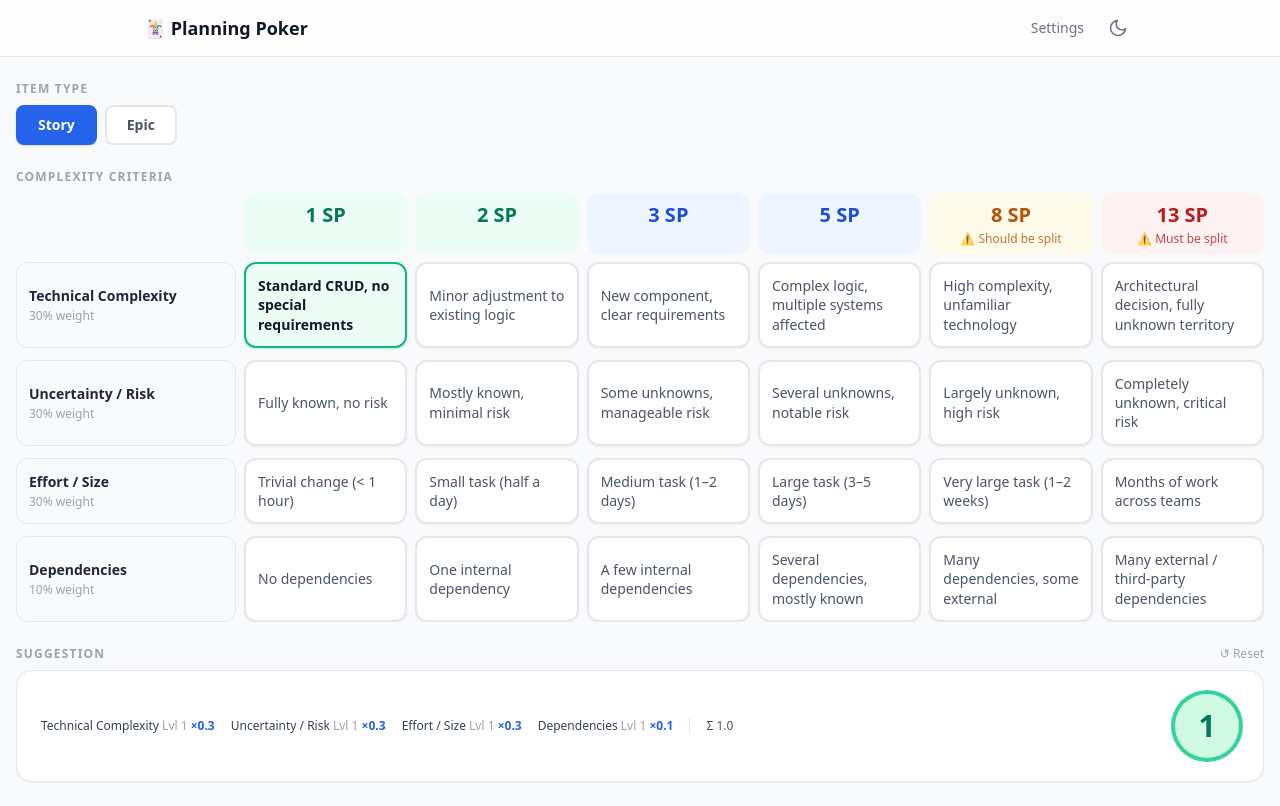
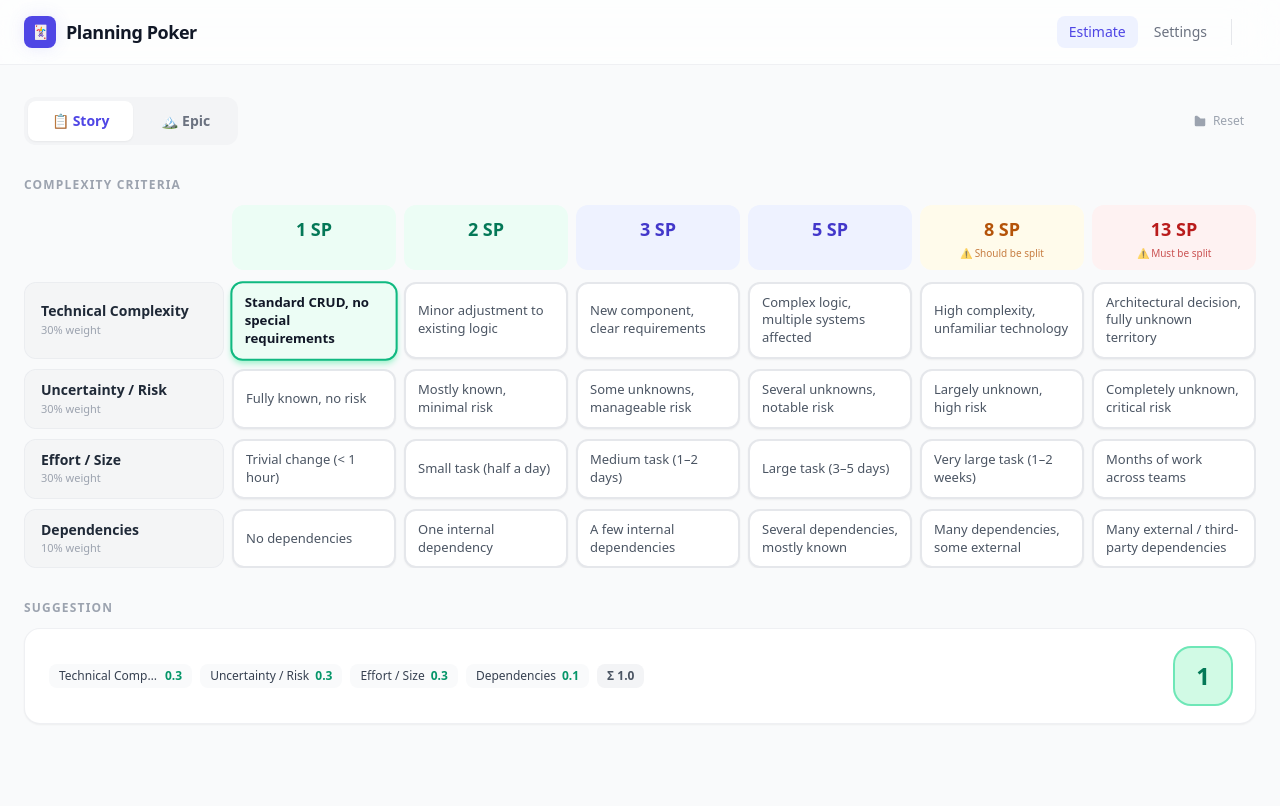
Before and after one commit to DoJo-2025/PlanningPokerTool, a React (Vite) app: page /#/ in a window 1280 px wide. Both pictures are taken after a click on the button "Standard CRUD, no special requirements". Built offline with nearby package versions, Linux system fonts and the light colour scheme.

Commit message:
Design: Comprehensive UI/UX overhaul - indigo brand, animations, polished components

```diff
--- a/src/App.tsx
+++ b/src/App.tsx
@@ -8,21 +8,34 @@ export default function App() {
     <HashRouter>
       <div className="min-h-screen flex flex-col">
         {/* Header */}
-        <header className="sticky top-0 z-10 border-b border-gray-200 dark:border-gray-800 bg-white/80 dark:bg-gray-900/80 backdrop-blur-sm">
-          <div className="max-w-5xl mx-auto px-4 h-14 flex items-center justify-between">
-            <NavLink to="/" className="flex items-center gap-2 font-bold text-gray-900 dark:text-white text-lg">
-              🃏 Planning Poker
+        <header className="sticky top-0 z-10 border-b border-gray-200/60 dark:border-gray-800/60 bg-white/70 dark:bg-gray-950/70 backdrop-blur-xl">
+          <div className="max-w-7xl mx-auto px-6 h-16 flex items-center justify-between">
+            <NavLink to="/" className="flex items-center gap-2.5 font-bold text-gray-900 dark:text-white text-lg tracking-tight">
+              <span className="inline-flex items-center justify-center w-8 h-8 rounded-lg bg-brand-600 text-white text-sm shadow-glow">
+                🃏
+              </span>
+              Planning Poker
             </NavLink>
-            <div className="flex items-center gap-4">
+            <div className="flex items-center gap-1">
+              <NavLink
+                to="/"
+                className={({ isActive }) =>
+                  `px-3 py-1.5 rounded-lg text-sm font-medium transition-all ${isActive ? 'bg-brand-50 dark:bg-brand-950 text-brand-600 dark:text-brand-400' : 'text-gray-500 hover:text-gray-900 dark:hover:text-white hover:bg-gray-100 dark:hover:bg-gray-800'}`
+                }
+              >
+                Estimate
+              </NavLink>
               <NavLink
                 to="/settings"
                 className={({ isActive }) =>
-                  `text-sm font-medium transition-colors ${isActive ? 'text-brand-600 dark:text-brand-400' : 'text-gray-500 hover:text-gray-900 dark:hover:text-white'}`
+                  `px-3 py-1.5 rounded-lg text-sm font-medium transition-all ${isActive ? 'bg-brand-50 dark:bg-brand-950 text-brand-600 dark:text-brand-400' : 'text-gray-500 hover:text-gray-900 dark:hover:text-white hover:bg-gray-100 dark:hover:bg-gray-800'}`
                 }
               >
                 Settings
               </NavLink>
-              <ThemeToggle />
+              <div className="ml-2 pl-2 border-l border-gray-200 dark:border-gray-700">
+                <ThemeToggle />
+              </div>
             </div>
           </div>
         </header>
--- a/src/components/criteria/CriteriaPanel.tsx
+++ b/src/components/criteria/CriteriaPanel.tsx
@@ -71,8 +71,8 @@ export function CriteriaPanel({ criteria, ratings, scale, showWarnings = true, o
     <div className="w-full overflow-x-auto">
       {/* Column headers */}
       <div
-        className="grid gap-2 mb-2"
-        style={{ gridTemplateColumns: `220px repeat(${levels.length}, minmax(140px, 1fr))` }}
+        className="grid gap-2 mb-3"
+        style={{ gridTemplateColumns: `200px repeat(${levels.length}, minmax(130px, 1fr))` }}
       >
         <div />
         {levels.map((level) => {
@@ -84,11 +84,11 @@ export function CriteriaPanel({ criteria, ratings, scale, showWarnings = true, o
           return (
             <div
               key={level}
-              className={`rounded-xl px-3 py-2 text-center font-bold ${accent.header}`}
+              className={`rounded-xl px-3 py-2.5 text-center font-bold ${accent.header}`}
             >
-              <div className="text-xl">{scaleValue}{unitLabel && ` ${unitLabel}`}</div>
+              <div className="text-lg">{scaleValue}{unitLabel && ` ${unitLabel}`}</div>
               {warning && (
-                <div className="text-xs font-normal mt-0.5 leading-tight opacity-80">
+                <div className="text-[10px] font-medium mt-1 leading-tight opacity-75">
                   ⚠ {warning}
                 </div>
               )}
@@ -98,21 +98,21 @@ export function CriteriaPanel({ criteria, ratings, scale, showWarnings = true, o
       </div>
 
       {/* Criterion rows */}
-      <div className="flex flex-col gap-3">
+      <div className="flex flex-col gap-2.5">
         {criteria.map((criterion) => {
           const selected = ratingMap.get(criterion.id)
           return (
             <div
               key={criterion.id}
-              className="grid gap-2 items-stretch"
-              style={{ gridTemplateColumns: `220px repeat(${levels.length}, minmax(140px, 1fr))` }}
+              className="grid gap-2 items-stretch animate-fade-in"
+              style={{ gridTemplateColumns: `200px repeat(${levels.length}, minmax(130px, 1fr))` }}
             >
               {/* Row label */}
-              <div className="flex flex-col justify-center px-3 py-2 rounded-xl bg-gray-50 dark:bg-gray-800 border border-gray-200 dark:border-gray-700">
-                <span className="text-sm font-semibold text-gray-800 dark:text-gray-100">
+              <div className="flex flex-col justify-center px-4 py-2.5 rounded-xl bg-gray-100/80 dark:bg-gray-800/80 border border-gray-200/60 dark:border-gray-700/60">
+                <span className="text-sm font-semibold text-gray-800 dark:text-gray-100 leading-tight">
                   {criterion.label}
                 </span>
-                <span className="text-xs text-gray-400 mt-0.5">
+                <span className="text-[11px] text-gray-400 dark:text-gray-500 mt-0.5 font-medium">
                   {Math.round(criterion.weight * 100)}% weight
                 </span>
               </div>
@@ -128,10 +128,10 @@ export function CriteriaPanel({ criteria, ratings, scale, showWarnings = true, o
                     onClick={() => onRate(criterion.id, l.level)}
                     aria-pressed={isSelected}
                     className={[
-                      'rounded-xl border-2 px-3 py-3 text-left text-sm leading-snug transition-all duration-150 shadow-sm focus:outline-none focus-visible:ring-2 focus-visible:ring-brand-500',
+                      'rounded-xl border-2 px-3 py-2.5 text-left text-[13px] leading-snug transition-all duration-200 focus:outline-none focus-visible:ring-2 focus-visible:ring-brand-500 cursor-pointer',
                       isSelected
-                        ? `${accent.cardSelected} shadow-md font-semibold text-gray-900 dark:text-gray-50`
-                        : `bg-white dark:bg-gray-900 text-gray-600 dark:text-gray-300 shadow-sm ${accent.card}`,
+                        ? `${accent.cardSelected} shadow-md font-semibold text-gray-900 dark:text-gray-50 scale-[1.02]`
+                        : `bg-white dark:bg-gray-900 text-gray-600 dark:text-gray-300 shadow-sm hover:shadow-md hover:scale-[1.01] ${accent.card}`,
                     ].join(' ')}
                   >
                     {l.description}
--- a/src/components/result/ResultPanel.tsx
+++ b/src/components/result/ResultPanel.tsx
@@ -5,47 +5,59 @@ interface ResultPanelProps {
 }
 
 // Same color progression as CriteriaPanel columns: green → blue → amber → red
-function getBadgeColors(score: number): string {
-  if (score <= 2) return 'bg-emerald-100 text-emerald-700 dark:bg-emerald-900/40 dark:text-emerald-300 ring-emerald-400'
-  if (score <= 5) return 'bg-brand-100 text-brand-700 dark:bg-brand-900/40 dark:text-brand-300 ring-brand-400'
-  if (score <= 8) return 'bg-amber-100 text-amber-700 dark:bg-amber-900/40 dark:text-amber-300 ring-amber-400'
-  return 'bg-red-100 text-red-700 dark:bg-red-900/40 dark:text-red-300 ring-red-400'
+function getBadgeColors(score: number): { bg: string; ring: string } {
+  if (score <= 2) return { bg: 'bg-emerald-100 text-emerald-700 dark:bg-emerald-900/40 dark:text-emerald-300', ring: 'ring-emerald-300 dark:ring-emerald-700' }
+  if (score <= 5) return { bg: 'bg-brand-100 text-brand-700 dark:bg-brand-900/40 dark:text-brand-300', ring: 'ring-brand-300 dark:ring-brand-700' }
+  if (score <= 8) return { bg: 'bg-amber-100 text-amber-700 dark:bg-amber-900/40 dark:text-amber-300', ring: 'ring-amber-300 dark:ring-amber-700' }
+  return { bg: 'bg-red-100 text-red-700 dark:bg-red-900/40 dark:text-red-300', ring: 'ring-red-300 dark:ring-red-700' }
+}
+
+function getContributionColor(level: number): string {
+  if (level <= 2) return 'text-emerald-600 dark:text-emerald-400'
+  if (level <= 4) return 'text-brand-600 dark:text-brand-400'
+  if (level <= 5) return 'text-amber-600 dark:text-amber-400'
+  return 'text-red-600 dark:text-red-400'
 }
 
 export function ResultPanel({ result }: ResultPanelProps) {
   if (!result) {
     return (
-      <div className="h-28 flex items-center justify-center rounded-2xl border-2 border-dashed border-gray-200 dark:border-gray-700 text-gray-400 dark:text-gray-500 text-sm">
-        Rate all criteria to see a suggestion
+      <div className="h-24 flex items-center justify-center rounded-2xl border-2 border-dashed border-gray-200 dark:border-gray-700/60 text-gray-400 dark:text-gray-500 text-sm animate-fade-in">
+        <span className="flex items-center gap-2">
+          <span className="text-lg">✨</span>
+          Rate all criteria to see a suggestion
+        </span>
       </div>
     )
   }
 
   const displayValue = result.finalValue ?? result.suggestedValue
   const numericValue = numericScaleValue(displayValue)
-  const badgeColors = getBadgeColors(numericValue)
+  const colors = getBadgeColors(numericValue)
 
   return (
-    <div className="h-28 flex items-center rounded-2xl border border-gray-200 dark:border-gray-700 bg-white dark:bg-gray-800 px-6 shadow-sm">
-      {/* Breakdown – left side */}
-      <div className="flex-1 flex flex-wrap items-center gap-x-4 gap-y-1 text-xs text-gray-500 dark:text-gray-400">
+    <div className="h-24 flex items-center rounded-2xl border border-gray-200/60 dark:border-gray-700/60 bg-white dark:bg-gray-800/80 px-6 shadow-sm animate-slide-up">
+      {/* Breakdown – left side: compact pills */}
+      <div className="flex-1 flex flex-wrap items-center gap-2">
         {result.breakdown.map((entry) => (
-          <span key={entry.criterionId} className="whitespace-nowrap">
-            <span className="font-medium text-gray-700 dark:text-gray-300">{entry.label}</span>{' '}
-            <span className="text-gray-400">Lvl {entry.selectedLevel}</span>{' '}
-            <span className="font-semibold text-brand-600 dark:text-brand-400">
-              ×{(entry.contribution).toFixed(1)}
+          <span
+            key={entry.criterionId}
+            className="inline-flex items-center gap-1.5 rounded-lg bg-gray-50 dark:bg-gray-700/50 px-2.5 py-1 text-xs"
+          >
+            <span className="font-medium text-gray-700 dark:text-gray-300 truncate max-w-[100px]">{entry.label}</span>
+            <span className={`font-bold ${getContributionColor(entry.selectedLevel)}`}>
+              {entry.contribution.toFixed(1)}
             </span>
           </span>
         ))}
-        <span className="whitespace-nowrap border-l border-gray-200 dark:border-gray-600 pl-4 font-medium text-gray-600 dark:text-gray-300">
+        <span className="inline-flex items-center gap-1 rounded-lg bg-gray-100 dark:bg-gray-700 px-2.5 py-1 text-xs font-semibold text-gray-600 dark:text-gray-300">
           Σ {result.weightedScore.toFixed(1)}
         </span>
       </div>
 
       {/* Badge – right side, fixed size, color matches complexity level */}
-      <div className="ml-6 flex-shrink-0">
-        <span className={`inline-flex items-center justify-center w-16 h-16 rounded-full font-extrabold ring-4 text-3xl ${badgeColors}`}>
+      <div className="ml-5 flex-shrink-0">
+        <span className={`inline-flex items-center justify-center w-14 h-14 rounded-2xl font-extrabold ring-2 text-2xl animate-scale-in ${colors.bg} ${colors.ring}`}>
           {displayValue}
         </span>
       </div>
--- a/src/components/story/TypeSelector.tsx
+++ b/src/components/story/TypeSelector.tsx
@@ -7,7 +7,7 @@ interface TypeSelectorProps {
 
 export function TypeSelector({ value, onChange }: TypeSelectorProps) {
   return (
-    <div className="flex gap-2" role="group" aria-label="Item type">
+    <div className="inline-flex rounded-xl bg-gray-100 dark:bg-gray-800/60 p-1 gap-1" role="group" aria-label="Item type">
       {(['story', 'epic'] as ItemType[]).map((type) => (
         <button
           key={type}
@@ -15,13 +15,13 @@ export function TypeSelector({ value, onChange }: TypeSelectorProps) {
           onClick={() => onChange(type)}
           aria-pressed={value === type}
           className={[
-            'capitalize rounded-lg px-5 py-2 text-sm font-semibold border-2 transition-all',
+            'capitalize rounded-lg px-6 py-2.5 text-sm font-semibold transition-all duration-200',
             value === type
-              ? 'bg-brand-600 text-white border-brand-600 shadow'
-              : 'bg-white dark:bg-gray-800 text-gray-600 dark:text-gray-300 border-gray-200 dark:border-gray-700 hover:border-brand-400',
+              ? 'bg-white dark:bg-gray-700 text-brand-600 dark:text-brand-400 shadow-sm'
+              : 'text-gray-500 dark:text-gray-400 hover:text-gray-700 dark:hover:text-gray-200',
           ].join(' ')}
         >
-          {type}
+          {type === 'story' ? '📋 Story' : '🏔️ Epic'}
         </button>
       ))}
     </div>
--- a/src/components/ui/ThemeToggle.tsx
+++ b/src/components/ui/ThemeToggle.tsx
@@ -20,14 +20,14 @@ export function ThemeToggle() {
       type="button"
       aria-label={dark ? 'Switch to light mode' : 'Switch to dark mode'}
       onClick={() => setDark((d) => !d)}
-      className="rounded-full p-2 text-gray-500 hover:bg-gray-100 dark:hover:bg-gray-800 transition-colors"
+      className="relative rounded-xl p-2 text-gray-500 hover:text-gray-700 dark:hover:text-gray-300 hover:bg-gray-100 dark:hover:bg-gray-800 transition-all duration-200"
     >
       {dark ? (
-        <svg xmlns="http://www.w3.org/2000/svg" className="h-5 w-5" fill="none" viewBox="0 0 24 24" stroke="currentColor">
+        <svg xmlns="http://www.w3.org/2000/svg" className="h-4.5 w-4.5" fill="none" viewBox="0 0 24 24" stroke="currentColor">
           <path strokeLinecap="round" strokeLinejoin="round" strokeWidth={2} d="M12 3v1m0 16v1m9-9h-1M4 12H3m15.364-6.364l-.707.707M6.343 17.657l-.707.707M17.657 17.657l-.707-.707M6.343 6.343l-.707-.707M12 5a7 7 0 100 14A7 7 0 0012 5z" />
         </svg>
       ) : (
-        <svg xmlns="http://www.w3.org/2000/svg" className="h-5 w-5" fill="none" viewBox="0 0 24 24" stroke="currentColor">
+        <svg xmlns="http://www.w3.org/2000/svg" className="h-4.5 w-4.5" fill="none" viewBox="0 0 24 24" stroke="currentColor">
           <path strokeLinecap="round" strokeLinejoin="round" strokeWidth={2} d="M21 12.79A9 9 0 1111.21 3a7 7 0 009.79 9.79z" />
         </svg>
       )}
--- a/src/index.css
+++ b/src/index.css
@@ -7,6 +7,32 @@
     color-scheme: light dark;
   }
   body {
-    @apply bg-gray-50 text-gray-900 dark:bg-gray-950 dark:text-gray-100 transition-colors duration-200;
+    @apply bg-gray-50 text-gray-900 dark:bg-gray-950 dark:text-gray-100 transition-colors duration-200 antialiased;
+    font-feature-settings: 'cv02', 'cv03', 'cv04', 'cv11';
   }
 }
+
+@layer utilities {
+  .animate-fade-in {
+    animation: fadeIn 0.3s ease-out;
+  }
+  .animate-slide-up {
+    animation: slideUp 0.3s ease-out;
+  }
+  .animate-scale-in {
+    animation: scaleIn 0.2s ease-out;
+  }
+}
+
+@keyframes fadeIn {
+  from { opacity: 0; }
+  to { opacity: 1; }
+}
+@keyframes slideUp {
+  from { opacity: 0; transform: translateY(8px); }
+  to { opacity: 1; transform: translateY(0); }
+}
+@keyframes scaleIn {
+  from { opacity: 0; transform: scale(0.9); }
+  to { opacity: 1; transform: scale(1); }
+}
--- a/src/pages/EstimationPage.tsx
+++ b/src/pages/EstimationPage.tsx
@@ -24,16 +24,26 @@ export function EstimationPage() {
   }, [ratings, criteria, scale, setResult])
 
   return (
-    <div className="flex flex-col gap-6 max-w-7xl mx-auto px-4 py-6">
+    <div className="flex flex-col gap-8 max-w-7xl mx-auto px-6 py-8">
       {/* Type selector – top */}
-      <div className="flex flex-col gap-2">
-        <h2 className="text-xs font-semibold uppercase tracking-widest text-gray-400">Item type</h2>
+      <div className="flex items-center justify-between">
         <TypeSelector value={itemType} onChange={setItemType} />
+        <button
+          type="button"
+          onClick={reset}
+          disabled={ratings.length === 0}
+          className="inline-flex items-center gap-1.5 rounded-lg px-3 py-2 text-xs font-medium text-gray-400 hover:text-red-500 hover:bg-red-50 dark:hover:bg-red-950/30 transition-all disabled:opacity-30 disabled:pointer-events-none"
+        >
+          <svg xmlns="http://www.w3.org/2000/svg" viewBox="0 0 16 16" fill="currentColor" className="w-3.5 h-3.5">
+            <path fillRule="evenodd" d="M3.5 2A1.5 1.5 0 0 0 2 3.5v9A1.5 1.5 0 0 0 3.5 14h9a1.5 1.5 0 0 0 1.5-1.5v-7A1.5 1.5 0 0 0 12.5 5H8.354l-.354-.354-1.5-1.5A1.5 1.5 0 0 0 5.44 2.75L5.379 2.72A1.494 1.494 0 0 0 4.94 2H3.5Z" clipRule="evenodd" />
+          </svg>
+          Reset
+        </button>
       </div>
 
       {/* Criteria matrix */}
-      <div className="flex flex-col gap-2">
-        <h2 className="text-xs font-semibold uppercase tracking-widest text-gray-400">
+      <section className="flex flex-col gap-3">
+        <h2 className="text-xs font-semibold uppercase tracking-widest text-gray-400 dark:text-gray-500">
           Complexity criteria
         </h2>
         <CriteriaPanel
@@ -43,24 +53,15 @@ export function EstimationPage() {
           showWarnings={itemType === 'story'}
           onRate={(criterionId, level) => setRating({ criterionId, selectedLevel: level })}
         />
-      </div>
+      </section>
 
       {/* Suggestion – below criteria */}
-      <div className="flex flex-col gap-2">
-        <div className="flex items-center justify-between">
-          <h2 className="text-xs font-semibold uppercase tracking-widest text-gray-400">
-            Suggestion
-          </h2>
-          <button
-            type="button"
-            onClick={reset}
-            className="text-xs font-medium text-gray-400 hover:text-red-500 transition-colors"
-          >
-            ↺ Reset
-          </button>
-        </div>
+      <section className="flex flex-col gap-3">
+        <h2 className="text-xs font-semibold uppercase tracking-widest text-gray-400 dark:text-gray-500">
+          Suggestion
+        </h2>
         <ResultPanel result={result} />
-      </div>
+      </section>
     </div>
   )
 }
```
Also changed, not shown: tailwind.config.js (+15 -6 lines).
